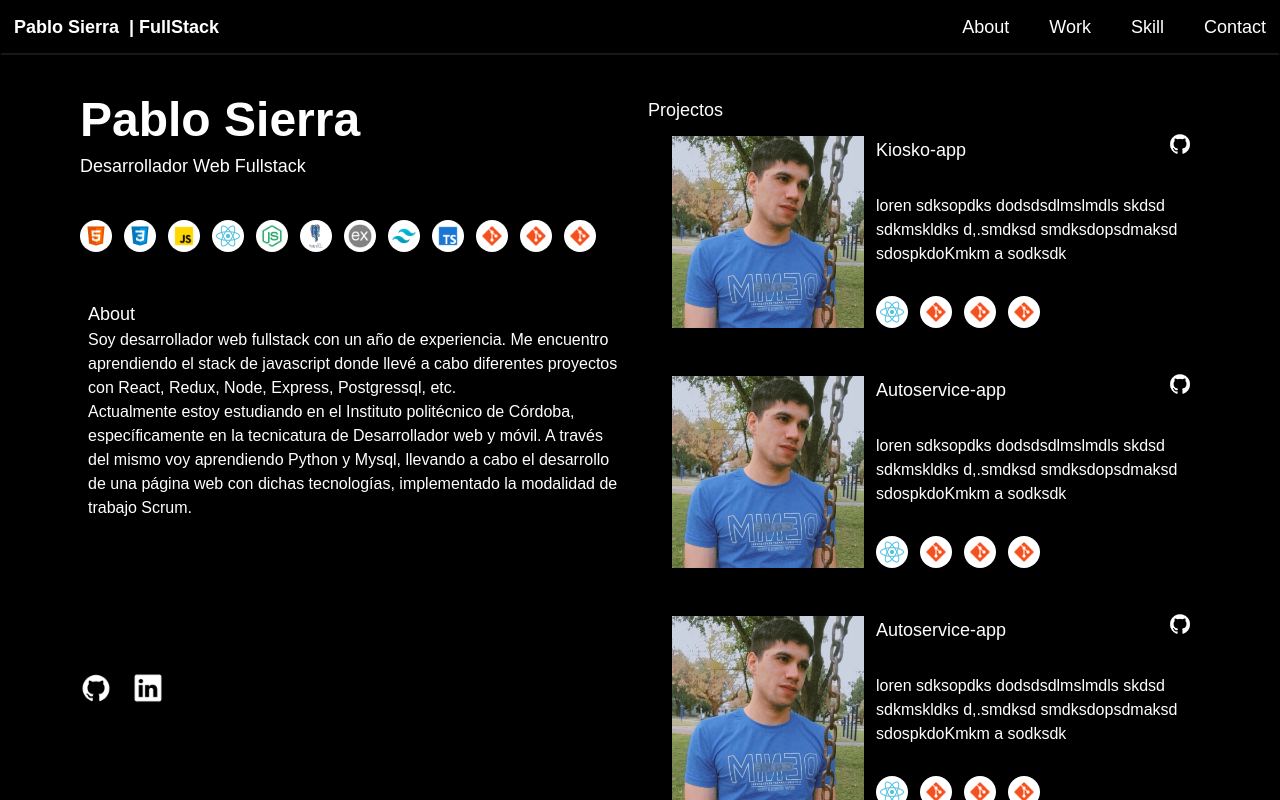
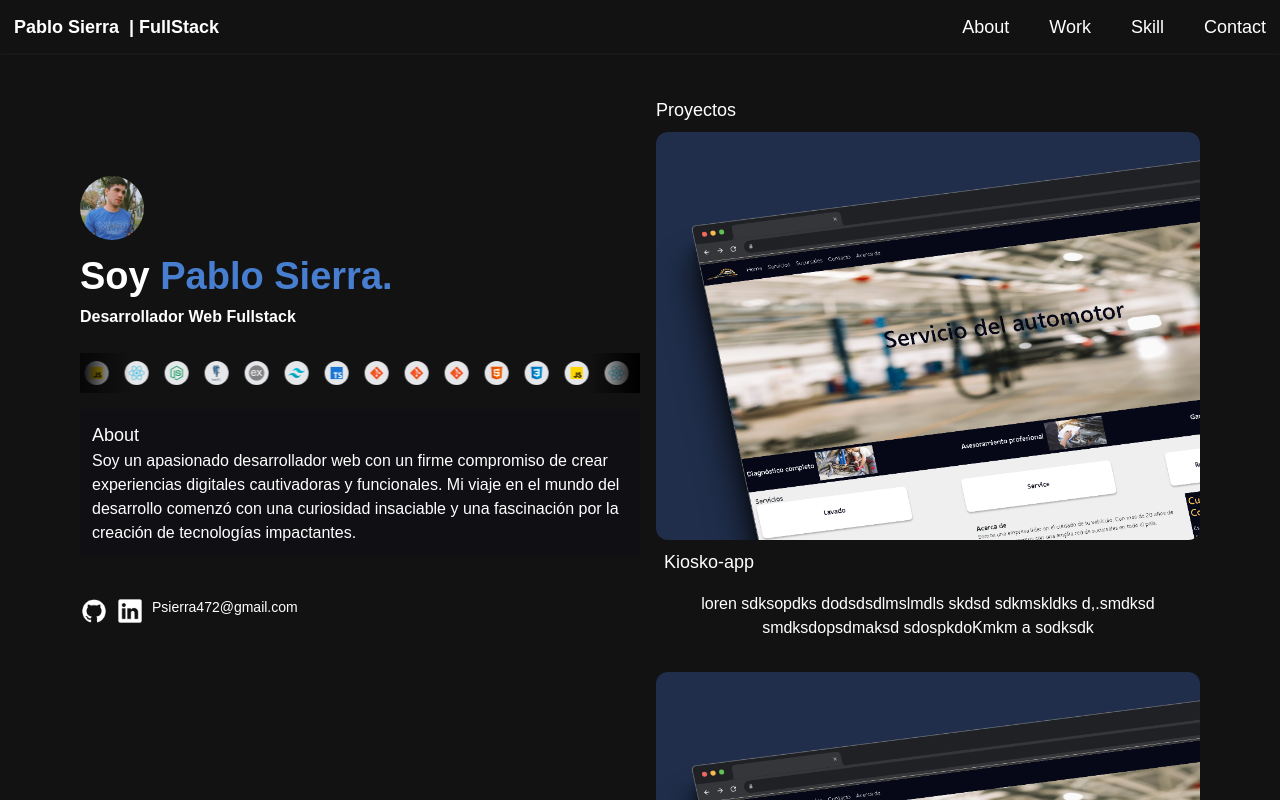
Before and after one commit to psierra-dev/portafolio, a React (Vite) app: page / in a window 1280 px wide. Shown: the top 800 px of the page. Built offline with nearby package versions, Linux system fonts and the light colour scheme.

Commit message:
change hero and skill ui

```diff
--- a/index.html
+++ b/index.html
@@ -4,7 +4,7 @@
     <meta charset="UTF-8" />
     <link rel="icon" type="image/svg+xml" href="/vite.svg" />
     <meta name="viewport" content="width=device-width, initial-scale=1.0" />
-    <title>Vite + React</title>
+    <title>Portafolio</title>
   </head>
   <body>
     <div id="root"></div>
--- a/src/App.jsx
+++ b/src/App.jsx
@@ -7,28 +7,30 @@ import Skill from "./components/Skill";
 import Project from "./components/Project";
 import { img } from "./assets";
 import Contact from "./components/Contact";
+import { technologies } from "./constans";
 
 function App() {
   return (
     <BrowserRouter>
       <div className="relative z-0 bg-primary">
         <Navbar />
-        <section className="mx-auto min-h-screen px-6 md:px-12 max-w-screen-xl lg:px-20">
+        <section className="mx-auto min-h-screen px-3 md:px-12 max-w-screen-xl lg:px-20">
           <div className="lg:flex lg:justify-between lg:gap-4 ">
-            <section className="lg:sticky lg:top-0 pt-20  md:py-20 lg:flex lg:flex-col lg:justify-between lg:max-h-screen lg:w-1/2 lg:py-24">
-              <div>
+            <section className="lg:sticky lg:top-0 pt-16 md:pt-20  md:py-20 lg:flex lg:flex-col lg:justify-between lg:max-h-screen lg:w-1/2 lg:py-24">
+              <div className=" flex flex-col h-full justify-center">
                 <Hero />
 
+                <Skill technologies={technologies} />
                 <About />
+                <ul className="flex gap-2 mt-10 ">
+                  {img.iconRed.map((icon) => (
+                    <li>
+                      <img src={icon} alt="" className="w-7 h-7" />
+                    </li>
+                  ))}
+                  <li className="text-sm">Psierra472@gmail.com</li>
+                </ul>
               </div>
-
-              <ul className="flex gap-5 ">
-                {img.iconRed.map((icon) => (
-                  <li>
-                    <img src={icon} alt="" className="w-8 h-8" />
-                  </li>
-                ))}
-              </ul>
             </section>
 
             <main className="flex flex-col pt-24 lg:w-1/2 lg:py-24">
--- a/src/assets/index.js
+++ b/src/assets/index.js
@@ -14,7 +14,8 @@ import postgres from "./Tech/postgres.png";
 import express from "./Tech/express.png";
 import nodejs from "./Tech/nodejs.png";
 
-import perfil from "./Projects/perfil.jpeg";
+import proyect from "./Projects/perfil.jpeg";
+import perfil from "./perfil.jpeg";
 export const img = {
   tecnologias: {
     html,
@@ -35,7 +36,8 @@ export const img = {
     github,
   },
   projectsImg: {
-    perfil,
+    proyect,
   },
   iconRed: [github, linkedin],
+  perfil: perfil,
 };
--- a/src/components/About.jsx
+++ b/src/components/About.jsx
@@ -3,15 +3,8 @@ import { motion } from "framer-motion";
 
 const About = () => {
   return (
-    <div id="about" className="w-full mt-10 hover:bg-gray-900 p-2 rounded-md">
-      <motion.div
-        variants={textVariant()}
-        initial="hidden"
-        whileInView="show"
-        viewport={{ once: false, amount: 0.25 }}
-      >
-        <h2 className="text-lg text-white">About</h2>
-      </motion.div>
+    <motion.div id="about" className="w-full mt-4 bg-[#100F14] p-3 rounded-md">
+      <h2 className="text-lg text-white">About</h2>
 
       <motion.p
         variants={fadeIn("", "", 0.1, 1)}
@@ -20,17 +13,12 @@ const About = () => {
         viewport={{ once: false, amount: 0.25 }}
         className="text-white text-md"
       >
-        Soy desarrollador web fullstack con un año de experiencia. Me encuentro
-        aprendiendo el stack de javascript donde llevé a cabo diferentes
-        proyectos con React, Redux, Node, Express, Postgressql, etc.
-        <br />
-        Actualmente estoy estudiando en el Instituto politécnico de Córdoba,
-        específicamente en la tecnicatura de Desarrollador web y móvil. A través
-        del mismo voy aprendiendo Python y Mysql, llevando a cabo el desarrollo
-        de una página web con dichas tecnologías, implementado la modalidad de
-        trabajo Scrum.
+        Soy un apasionado desarrollador web con un firme compromiso de crear
+        experiencias digitales cautivadoras y funcionales. Mi viaje en el mundo
+        del desarrollo comenzó con una curiosidad insaciable y una fascinación
+        por la creación de tecnologías impactantes.
       </motion.p>
-    </div>
+    </motion.div>
   );
 };
 
--- a/src/components/Hero.jsx
+++ b/src/components/Hero.jsx
@@ -1,19 +1,23 @@
 import React from "react";
 import { styles } from "../style";
-import perfil from "../assets/perfil2.jpeg";
+
 import Skill from "./Skill";
 import { technologies } from "../constans";
-
+import perfil from "../assets/perfil.jpeg";
 const Hero = () => {
   return (
-    <section className="flex gap-2">
-      <div>
-        <h1 className="text-5xl font-bold">Pablo Sierra</h1>
-        <h3 className="text-lg font-medium mt-2">
-          Desarrollador Web Fullstack
-        </h3>
+    <section className="flex  gap-2 mb-2">
+      <div className="flex flex-col">
+        <img src={perfil} alt="" className=" w-16 rounded-full" />
 
-        <Skill technologies={technologies} />
+        <div className=" mt-2">
+          <h1 className="text-[38px] font-bold text-opacity-10">
+            Soy <span className=" text-secondary">Pablo Sierra.</span>
+          </h1>
+          <h3 className=" text-md font-semibold ">
+            Desarrollador Web Fullstack
+          </h3>
+        </div>
       </div>
     </section>
   );
--- a/src/components/Project.jsx
+++ b/src/components/Project.jsx
@@ -7,37 +7,32 @@ import github from "../assets/github.png";
 
 const CardProject = ({ project }) => {
   return (
-    <figure className="relative text-center   lg:flex  rounded-xl p-8 lg:p-3 hover:bg-slate-600 gap-3">
-      <Link to={"https://google.com"}>
-        <div className="absolute top-2 right-2">
-          <img src={github} alt="" className="w-6 h-6" />
-        </div>
-      </Link>
+    <div className="relative text-center   rounded-xl  hover:bg-slate-600 gap-3">
+      <div className="w-full h-auto bg-[#202E4B] rounded-xl">
         <img
-        className="w-24 h-24 md:w-48 md:h-auto md:rounded-none  mx-auto"
+          className="w-full h-auto rounded-xl"
           src={project?.img}
           alt=""
           width="384"
           height="512"
         />
-      <div className="flex flex-col lg:justify-between text-center md:text-left space-y-4">
-        <Link className="w-fit" to={"https://google.com"}>
-          <h2 className="text-lg m-0 w-fit text-center">{project?.nombre}</h2>
-        </Link>
-        <blockquote>
+      </div>
+
+      <div className="flex w-full p-2">
+        <h2 className="text-lg m-0 w-fit">{project?.nombre}</h2>
+      </div>
+      <div className="p-2">
         <p className="text-md font-medium">{project?.descripcion}</p>
-        </blockquote>
-        <Skill technologies={project?.technologies} size={3} />
       </div>
-    </figure>
+    </div>
   );
 };
 
 const Project = () => {
   return (
     <div>
-      <h2 className="text-lg text-white">Projectos</h2>
-      <ul className="sm:flex sm:flex-col md:grid md:grid-cols-2 lg:flex lg:flex-col gap-6">
+      <h2 className="text-lg text-white mb-2">Proyectos</h2>
+      <ul className="flex flex-col md:grid md:grid-cols-2 lg:flex lg:flex-col gap-6">
         {projects?.map((project) => (
           <motion.li
             className=""
--- a/src/components/Skill.jsx
+++ b/src/components/Skill.jsx
@@ -1,6 +1,7 @@
 import React from "react";
 import { styles } from "../style";
 import { motion } from "framer-motion";
+import ScrollAutomatic from "./scroll-automatic/ScrollAutomatic";
 
 const container = {
   hidden: { opacity: 1, scale: 0 },
@@ -14,33 +15,29 @@ const container = {
   },
 };
 
-const item = {
-  hidden: { y: 20, opacity: 0 },
-  visible: {
-    y: 0,
-    opacity: 1,
-  },
-};
 const Skill = ({ technologies, size = "10" }) => {
   return (
-    <section className="w-full mt-10">
-      <motion.ul
-        className="container flex flex-row flex-wrap  gap-3"
-        variants={container}
-        initial="hidden"
-        animate="visible"
-      >
+    <div className="container-slide mt-4">
+      <div className="slide">
         {technologies.map((t, index) => (
-          <motion.li key={t.name + index} variants={item} className="item">
-            <div
-              className={`w-8 h-8 rounded-full p-1 bg-white hover:scale-110`}
-            >
-              <img src={t.icon} alt="" className="w-full h-full" />
-            </div>
-          </motion.li>
+          <div
+            className={`w-6 h-6 m-2 rounded-full p-1 bg-gray-200 hover:scale-110`}
+          >
+            <img src={t.icon} alt="" className="w-full h-full" />
+          </div>
         ))}
-      </motion.ul>
-    </section>
+      </div>
+
+      <div className="slide">
+        {technologies.map((t, index) => (
+          <div
+            className={`w-6 h-6 m-2 rounded-full p-1 bg-gray-200 hover:scale-110`}
+          >
+            <img src={t.icon} alt="" className="w-full h-full" />
+          </div>
+        ))}
+      </div>
+    </div>
   );
 };
 
--- /dev/null
+++ b/src/components/scroll-automatic/ScrollAutomatic.jsx
@@ -0,0 +1,14 @@
+import React from "react";
+import styles from "./scroll.module.css";
+
+const ScrollAutomatic = ({ children, mlist }) => {
+  return (
+    <div className={styles.container}>
+      <ul className={styles.slide}></ul>
+
+      <ul className={styles.slide}></ul>
+    </div>
+  );
+};
+
+export default ScrollAutomatic;
--- /dev/null
+++ b/src/components/scroll-automatic/scroll.module.css
@@ -0,0 +1,18 @@
+@keyframes slide {
+    from {
+      transform: translateX(0);
+    }
+    to {
+      transform: translateX(-100%);
+    }
+  }
+
+.container {
+    background-color: aqua;
+}
+
+.container  ul {
+    display: flex ;
+    gap: 1rem;
+    animation: 35s slide infinite linear;
+}
--- a/src/index.css
+++ b/src/index.css
@@ -12,8 +12,42 @@
     color-scheme: dark;
 }
 
-.hash-span {
-    margin-top: -100px;
-    padding-bottom: 100px;
-    display: block;
+
+@keyframes slide {
+    from {
+      transform: translateX(0);
+    }
+    to {
+      transform: translateX(-100%);
+    }
+  }
+.slide {
+    display: inline-flex;
+    animation: 35s slide infinite linear;
 }
+
+.container-slide {
+    display: flex;
+    position: relative;
+    overflow: hidden;
+}
+
+.container-slide:before,
+.container-slide:after {
+  position: absolute;
+  top: 0;
+  width: 50px;
+  height: 100%;
+  content: "";
+  z-index: 2;
+}
+
+.container-slide:before {
+  left: 0;
+  background: linear-gradient(to left, rgba(255, 255, 255, 0), rgb(7, 7, 7));
+}
+
+.container-slide:after {
+  right: 0;
+  background: linear-gradient(to right, rgba(255, 255, 255, 0), rgb(0, 0, 0));
+}
--- a/tailwind.config.cjs
+++ b/tailwind.config.cjs
@@ -5,7 +5,7 @@ module.exports = {
   theme: {
     extend: {
       colors: {
-        primary: "#000000",
+        primary: "#121212",
         secondary: "#477ED0",
         tertiary: "#151030",
         "black-100": "#100d25",
```
Also changed, not shown: src/constans/index.js (+6 -4 lines), src/assets/Projects/prueba.png (added), src/assets/perfil.jpeg (added). Lines whose indentation alone changed are shown as unchanged.
